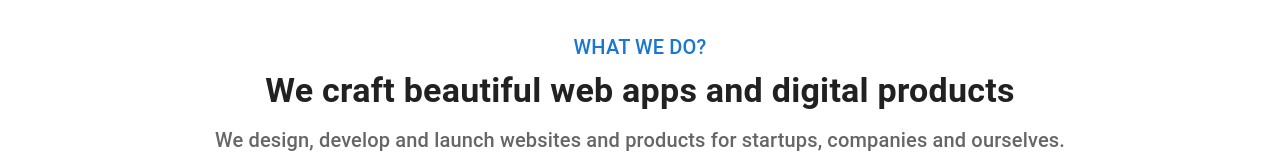
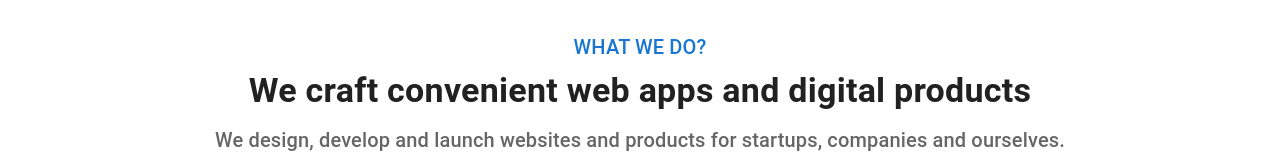
Before and after one commit to jpzambranoleon/static-website-mui, a React (Create React App) app: page / in a window 1280 px wide. Shown: the part 751-913 px from the top of the page. Built offline with nearby package versions, Linux system fonts and the light colour scheme; the HTML template or start-up script is replaced by a standard one.

Commit message:
updated WhatWeDo.jsx

```diff
--- a/src/pages/home/components/WhatWeDo.jsx
+++ b/src/pages/home/components/WhatWeDo.jsx
@@ -21,7 +21,7 @@ const WhatWeDo = () => {
                 fontWeight="bold"
                 gutterBottom
             >
-                We craft beautiful web apps and digital products
+                We craft convenient web apps and digital products
             </Typography>
             <Typography
                 variant="h6"
```
